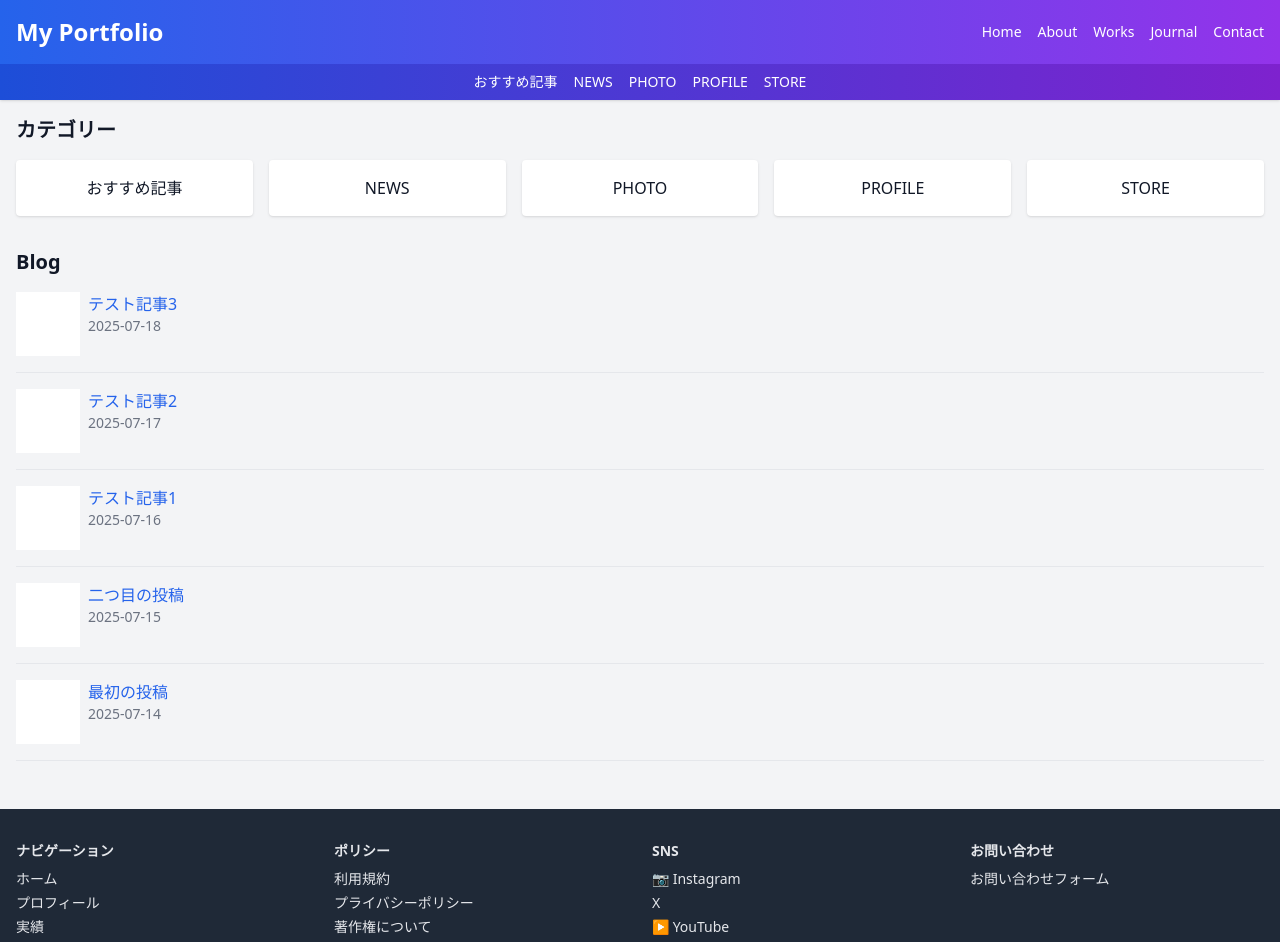
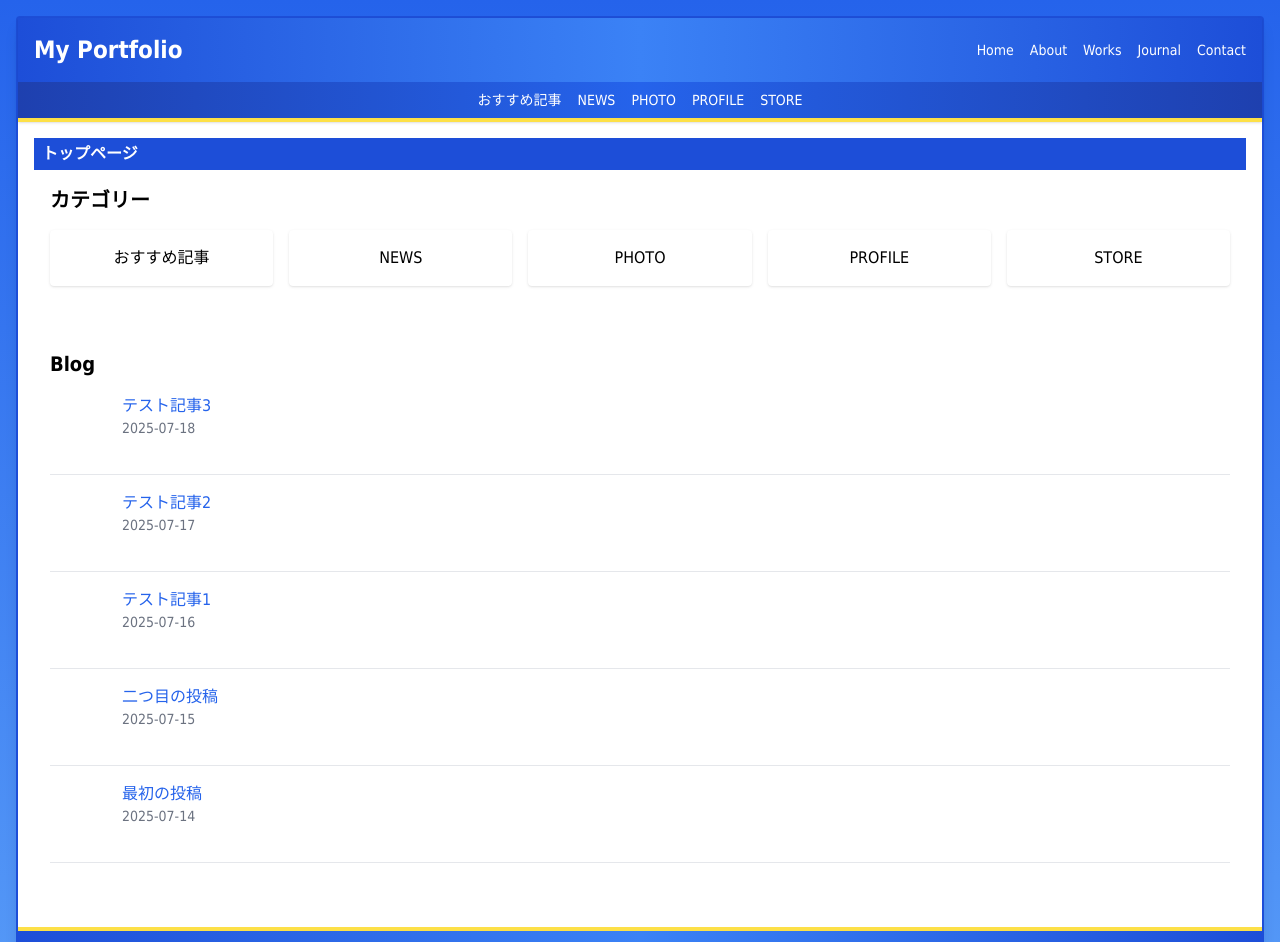
Before and after one commit to maruyamamasaya/Portfolio, a Next.js app: page / in a window 1280 px wide. Shown: the top 942 px of the page. Built offline with nearby package versions, Linux system fonts and the light colour scheme.

Commit message:
style: add Windows XP inspired theme

```diff
--- a/src/app/components/Footer.tsx
+++ b/src/app/components/Footer.tsx
@@ -2,7 +2,7 @@ import Link from 'next/link';
 
 export default function Footer() {
   return (
-    <footer className="bg-gray-800 text-gray-200 mt-8 text-sm">
+    <footer className="bg-gradient-to-r from-blue-700 via-blue-500 to-blue-700 text-white mt-8 text-sm border-t-4 border-yellow-300">
       <div className="container mx-auto px-4 py-8 grid grid-cols-1 md:grid-cols-4 gap-6">
         <div>
           <h2 className="font-semibold mb-2">ナビゲーション</h2>
@@ -37,7 +37,7 @@ export default function Footer() {
           <Link href="/contact" className="hover:underline">お問い合わせフォーム</Link>
         </div>
       </div>
-      <div className="bg-gray-900 text-center py-4 text-xs">&copy; 2025 マイポートフォリオ</div>
+      <div className="bg-blue-900 text-center py-4 text-xs">&copy; 2025 マイポートフォリオ</div>
     </footer>
   );
 }
--- a/src/app/components/Header.tsx
+++ b/src/app/components/Header.tsx
@@ -20,7 +20,7 @@ export default function Header() {
   ];
 
   return (
-    <header className="bg-gradient-to-r from-blue-600 to-purple-600 text-white shadow">
+    <header className="bg-gradient-to-r from-blue-700 via-blue-500 to-blue-700 text-white shadow border-b-4 border-yellow-300">
       <div className="container mx-auto p-4 flex items-center justify-between">
         <h1 className="text-2xl font-bold">
           <Link href="/">My Portfolio</Link>
@@ -36,7 +36,7 @@ export default function Header() {
         </nav>
       </div>
       {pathname === '/' && (
-        <div className="bg-gradient-to-r from-blue-700 to-purple-700">
+        <div className="bg-gradient-to-r from-blue-800 via-blue-600 to-blue-800">
           <div className="container mx-auto py-2">
             <ul className="flex space-x-4 text-sm justify-center">
               {categories.map((cat) => (
--- a/src/app/globals.css
+++ b/src/app/globals.css
@@ -25,3 +25,22 @@
 .calendar-day-today {
   @apply text-gray-800;
 }
+
+/* Windows XP inspired styling */
+body {
+  font-family: Tahoma, Verdana, sans-serif;
+  background-image: linear-gradient(to bottom, #3a6ea5, #1c5db6);
+  color: #000;
+}
+
+.xp-window {
+  @apply bg-white border-2 border-blue-700 rounded shadow-lg;
+}
+
+.xp-titlebar {
+  @apply bg-blue-700 text-white px-2 py-1 font-bold;
+}
+
+.xp-content {
+  @apply p-4;
+}
--- a/src/app/layout.tsx
+++ b/src/app/layout.tsx
@@ -12,10 +12,12 @@ export const metadata = {
 export default function RootLayout({ children }: { children: ReactNode }) {
   return (
     <html lang="ja">
-      <body className="min-h-screen bg-gray-100 text-gray-900">
-        <Header />
-        <main className="container mx-auto p-4">{children}</main>
-        <Footer />
+      <body className="min-h-screen font-xp text-black bg-gradient-to-b from-blue-600 to-blue-400">
+        <div className="xp-window m-4">
+          <Header />
+          <main className="xp-content">{children}</main>
+          <Footer />
+        </div>
       </body>
     </html>
   );
--- a/src/app/page.tsx
+++ b/src/app/page.tsx
@@ -13,7 +13,8 @@ export default async function HomePage() {
 
   return (
     <div>
-      <div className="mb-8">
+      <div className="xp-titlebar">トップページ</div>
+      <div className="mb-8 xp-content">
         <h2 className="text-xl font-semibold mb-4">カテゴリー</h2>
         <ul className="grid grid-cols-2 sm:grid-cols-3 md:grid-cols-5 gap-4">
           {categories.map((cat) => (
@@ -28,6 +29,7 @@ export default async function HomePage() {
           ))}
         </ul>
       </div>
+      <div className="xp-content">
       <h2 className="text-xl font-semibold mb-4">Blog</h2>
       <ul className="space-y-4">
         {posts.map(post => (
@@ -45,6 +47,7 @@ export default async function HomePage() {
           </li>
         ))}
       </ul>
+      </div>
     </div>
   );
 }
--- a/tailwind.config.js
+++ b/tailwind.config.js
@@ -4,7 +4,11 @@ module.exports = {
     "./src/**/*.{js,ts,jsx,tsx,mdx}"
   ],
   theme: {
-    extend: {}
+    extend: {
+      fontFamily: {
+        xp: ['Tahoma', 'Verdana', 'sans-serif']
+      }
+    }
   },
   plugins: [require('@tailwindcss/typography')]
 };
```
